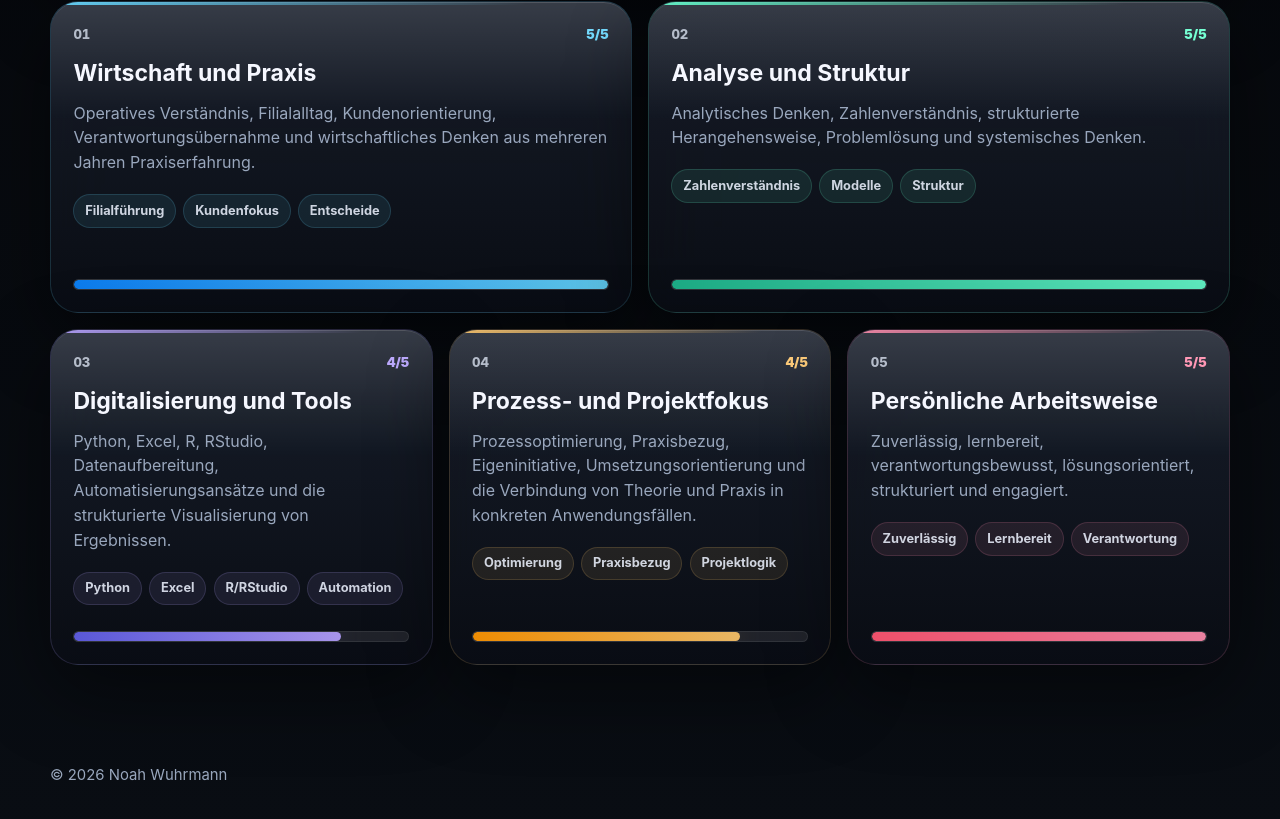
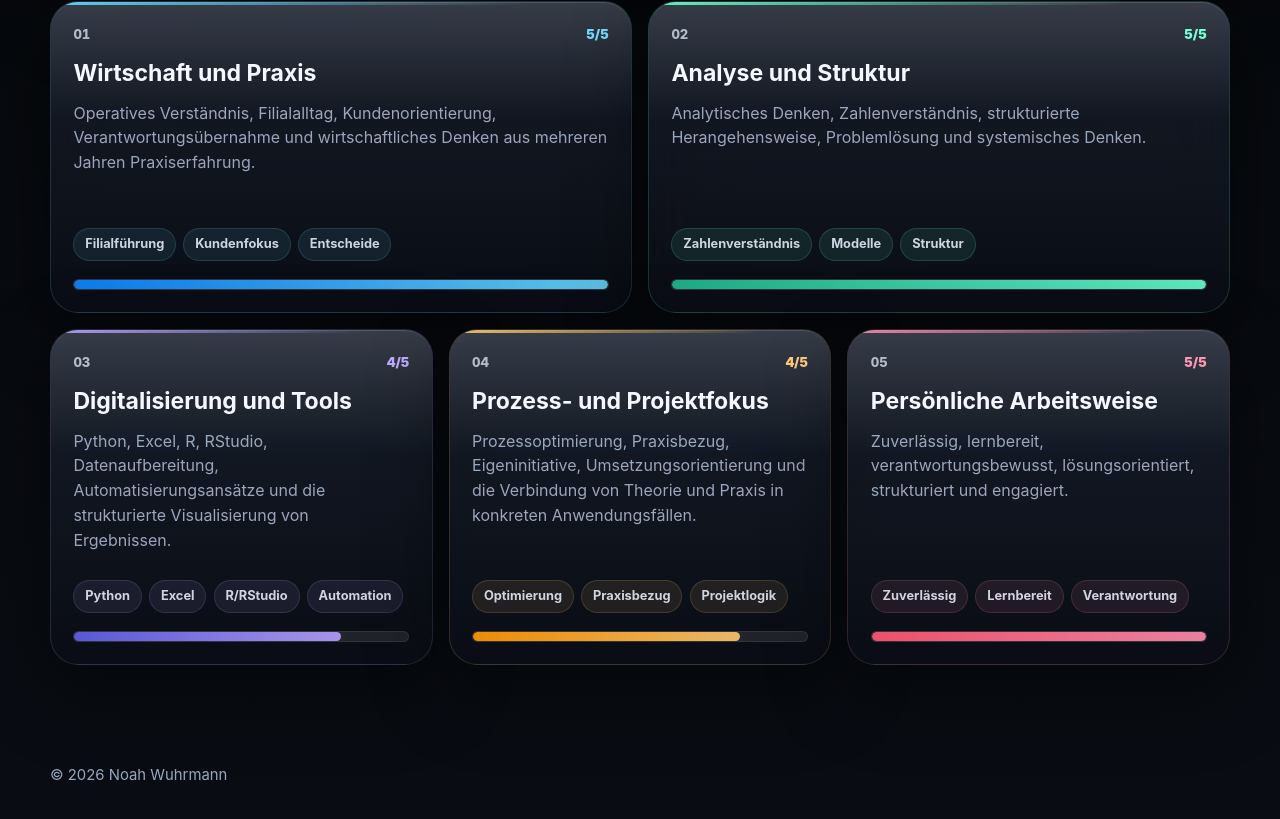
Before and after one commit to Noahwuhrmann/noah-wuhrmann-cv, a React (Vite) app: page /skills in a window 1280 px wide. Shown: the part 1030-1849 px from the top of the page. Built offline with nearby package versions, Linux system fonts and the light colour scheme.

Commit message:
Align skill tags above meters

```diff
--- a/src/index.css
+++ b/src/index.css
@@ -2048,12 +2048,13 @@ button {
 
 .skill-meter {
   height: 11px;
+  margin-top: 0;
+}
+
+.skill-card-tags {
   margin-top: auto;
-}
-
-.skill-card-tags {
-  margin-top: 1.2rem;
-  padding-bottom: 1.35rem;
+  margin-bottom: 1.1rem;
+  padding-top: 1.4rem;
 }
 
 .tone-1 {
```
